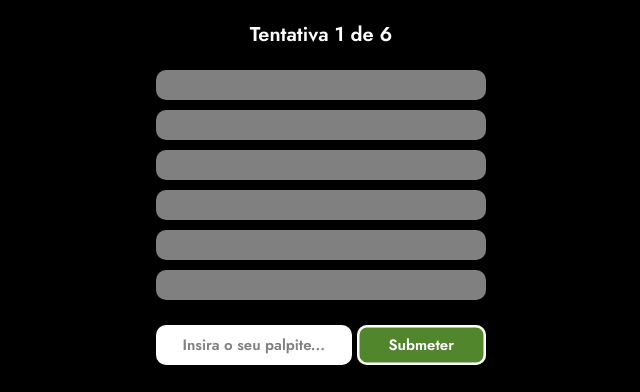
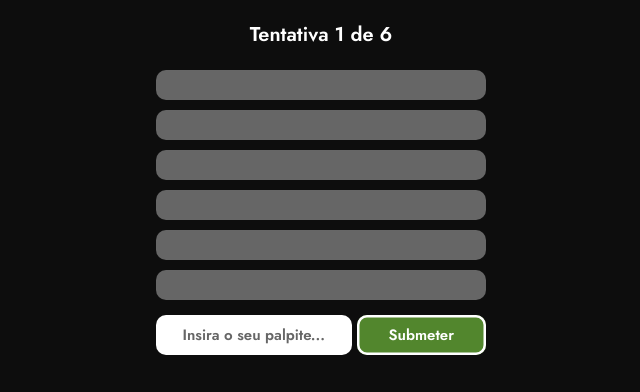
Before and after one commit to Marcos92/Pingle, a React (Vite) app in the folder pingle/: page / in a window 1280 px wide. Shown: the part 478-870 px from the top of the page, without its empty margins (319-959 px from the left). Built offline with nearby package versions, Linux system fonts and the light colour scheme.

Commit message:
Share button

```diff
--- a/pingle/index.html
+++ b/pingle/index.html
@@ -2,8 +2,11 @@
 <html lang="en">
   <head>
     <meta charset="UTF-8" />
-    <link rel="icon" type="image/svg+xml" href="/vite.svg" />
+    <link rel="preconnect" href="https://fonts.googleapis.com">
+    <link rel="preconnect" href="https://fonts.gstatic.com" crossorigin>
+    <link href="https://fonts.googleapis.com/css2?family=M+PLUS+Rounded+1c&family=Source+Sans+3:ital,wght@0,200..900;1,200..900&display=swap" rel="stylesheet">
     <link href="https://fonts.googleapis.com/css2?family=Jost:wght@400;600&display=swap" rel="stylesheet">
+    <script src="https://kit.fontawesome.com/50fae3e70a.js" crossorigin="anonymous"></script>
     <meta name="viewport" content="width=device-width, initial-scale=1.0" />
     <title>Pingle</title>
   </head>
--- a/pingle/src/App.css
+++ b/pingle/src/App.css
@@ -10,6 +10,8 @@
 
   --green-primary: hsl(95, 50%, 35%);
   --green-dark: hsl(95, 50%, 20%);
+  --black-primary: hsl(0, 0%, 5%);
+  --gray-primary: hsl(0, 0%, 40%);
 }
 
 button {
@@ -19,33 +21,33 @@ button {
 
 input {
   all: unset;
-  caret-color: gray;
+  caret-color: var(--gray-primary);
 }
 
 input::placeholder {
-  color: gray;
+  color: var(--gray-primary);
   opacity: 1;
   font-size: 15px;
 }
 
 input::-webkit-input-placeholder {
   /* Chrome, Safari, Opera */
-  color: gray;
+  color: var(--gray-primary);
 }
 
 input::-moz-placeholder {
   /* Firefox 19+ */
-  color: gray;
+  color: var(--gray-primary);
 }
 
 input:-ms-input-placeholder {
   /* IE 10+ */
-  color: gray;
+  color: var(--gray-primary);
 }
 
 input:-moz-placeholder {
   /* Firefox 18- */
-  color: gray;
+  color: var(--gray-primary);
 }
 
 .main-container {
@@ -156,7 +158,7 @@ input:-moz-placeholder {
 }
 
 .guess-entry-empty {
-  background-color: gray;
+  background-color: var(--gray-primary);
   text-align: center;
   border-radius: 10px;
 }
@@ -167,8 +169,8 @@ input:-moz-placeholder {
 
 .guess-entry .hint {
   width: calc(25% - 2.5px);
-  font-family: "VT323", monospace;
-  font-size: 20px;
+  font-family: "M PLUS Rounded 1c", sans-serif;
+  font-size: 22px;
 }
 
 .guess-entry .hint.win {
@@ -187,25 +189,25 @@ input:-moz-placeholder {
   display: flex;
   align-items: center;
   width: 110%;
-  margin: 20px;
+  margin: 10px;
   height: 40px;
   gap: 5px;
 }
 
 .input-container .input-field,
 .input-container .input-button {
-  text-align: center;
-  border-radius: 10px;
   display: flex;
   align-items: center;
+  text-align: center;
   justify-content: center;
+  border-radius: 10px;
   font-size: 15px;
   font-weight: bold;
 }
 
 .input-container .input-field {
   width: calc(60% - 2.5px);
-  color: black;
+  color: var(--black-primary);
   background-color: white;
   height: 100%;
 }
@@ -220,8 +222,28 @@ input:-moz-placeholder {
   box-shadow: inset 0 0 0 2.5px white;
 }
 
-.input-button:active {
-  box-shadow: inset 0 0 0 2.5px gray;
+.share-button {
+  display: flex;
+  align-items: center;
+  text-align: center;
+  justify-content: center;
+  background-color: var(--green-primary);
+  width: 110%;
+  height: 40px;
+  margin: 10px;
+  border-radius: 10px;
+  font-size: 18px;
+  font-weight: bold;
+  box-shadow: inset 0 0 0 2.5px white;
+}
+
+.share-button i {
+  margin-left: 10px;
+}
+
+.input-button:active,
+.share-button:active {
+  box-shadow: inset 0 0 0 2.5px var(--gray-primary);
   background-color: var(--green-dark);
-  color: gray;
+  color: var(--gray-primary);
 }
--- a/pingle/src/App.tsx
+++ b/pingle/src/App.tsx
@@ -4,6 +4,8 @@ import GuessContainer from "./components/GuessContainer";
 import InputBar from "./components/InputBar";
 import ProductDisplay from "./components/ProductDisplay";
 import GameInfo from "./components/GameInfo";
+import ShareButton from "./components/ShareButton";
+import { Guess } from "./guess";
 
 function App() {
   const [productName, setProductName] = useState<string>("");
@@ -78,67 +80,137 @@ function App() {
     });
   }
 
-  function checkGuess(guess: number) {
-    console.log("checkGuess called with:", guess);
-    const guessObj = { guess, closeness: "", direction: 0 };
-    const amountAway = Math.abs(productPrice - guess);
-    console.log("productPrice:", productPrice, "amountAway:", amountAway);
+  function checkGuess(value: number) {
+    const currentGuess: Guess = {
+      price: value,
+      closeness: "far",
+      direction: 0,
+    };
+    const amountAway = Math.abs(productPrice - value);
 
     let isWin = false;
 
+    //Player wins if guess is within 10 cents of the product price
     if (amountAway < 0.1) {
-      guessObj.closeness = "win";
-      guessObj.direction = 0;
+      currentGuess.closeness = "win";
+      currentGuess.direction = 0;
       isWin = true;
-      console.log("Guess is a WIN!");
-      gameWon();
     } else {
+      // Player is near if guess is within 1 euro of the product price
       if (amountAway < 1.0) {
-        guessObj.closeness = "near";
-        console.log("Guess is NEAR");
+        currentGuess.closeness = "near";
       } else {
-        guessObj.closeness = "far";
-        console.log("Guess is FAR");
+        currentGuess.closeness = "far";
       }
-      if (guess > productPrice) {
-        guessObj.direction = -1;
-      } else if (guess < productPrice) {
-        guessObj.direction = 1;
+
+      //Set direction based on whether guess is higher or lower than product price
+      if (value > productPrice) {
+        currentGuess.direction = -1;
+      } else if (value < productPrice) {
+        currentGuess.direction = 1;
       }
     }
 
     setGameState((prev: any) => {
-      const newGuesses = [...prev.guesses, { ...guessObj }];
+      const newGuesses = [...prev.guesses, { ...currentGuess }];
       let updatedState = {
         ...prev,
         guesses: newGuesses,
-        hasWon: isWin ? true : prev.hasWon,
+        hasWon: isWin,
       };
-      if (newGuesses.length === 6 && !isWin) {
-        console.log("Max guesses reached. Game lost.");
-        gameLost();
-      }
       setTimeout(() => {
         localStorage.setItem("state", JSON.stringify(updatedState));
       }, 0);
-      console.log("Updated gameState:", updatedState);
-      return { ...updatedState }; // ensure new object reference
+      return { ...updatedState };
     });
+
+    function gameWon() {
+      userStats.numWins++;
+      userStats.currentStreak++;
+      userStats.winsInNum[gameState.guesses.length - 1]++;
+      if (userStats.currentStreak > userStats.maxStreak) {
+        userStats.maxStreak = userStats.currentStreak;
+      }
+      gameState.hasWon = true;
+
+      localStorage.setItem("state", JSON.stringify(gameState));
+      localStorage.setItem("stats", JSON.stringify(userStats));
+    }
+
+    function gameLost() {
+      userStats.currentStreak = 0;
+
+      localStorage.setItem("stats", JSON.stringify(userStats));
+    }
   }
 
-  function gameWon() {
-    // Placeholder: implement win logic if needed
-    // For now, do nothing
-  }
+  function share() {
+    const date = new Date();
+    const formattedDate = date.toLocaleDateString("pt-PT", {
+      weekday: "long",
+      year: "numeric",
+      month: "long",
+      day: "numeric",
+    });
+    let output = `PINGLE - ${formattedDate}\n`;
+    output += gameState.hasWon ? ` ${gameState.guesses.length}/6\n` : ` X/6\n`;
 
-  function gameLost() {
-    // Placeholder: implement lose logic if needed
-    // For now, do nothing
+    (gameState.guesses as Guess[]).forEach((guess: Guess) => {
+      output +=
+        (guess.direction === 1 ? "⬆️" : guess.direction === -1 ? "⬇️" : "✅") +
+        (guess.closeness === "far"
+          ? "🟥"
+          : guess.closeness === "near"
+          ? "🟨"
+          : "") +
+        "\n";
+    });
+
+    const isMobile =
+      typeof navigator !== "undefined" &&
+      /Android|webOS|iPhone|iPad|iPod|BlackBerry|Windows Phone|IEMobile|Opera Mini/i.test(
+        navigator.userAgent
+      );
+
+    if (isMobile && typeof (navigator as any).canShare === "function") {
+      (navigator as any)
+        .share({
+          title: "PINGLE",
+          text: output,
+          url: "https://pingle.com",
+        })
+        .catch((error: any) => console.error("Share failed:", error));
+    } else {
+      output += `https://pingle.com`;
+      if (
+        navigator.clipboard &&
+        typeof navigator.clipboard.writeText === "function"
+      ) {
+        navigator.clipboard.writeText(output);
+      } else {
+        const textArea = document.createElement("textarea");
+        textArea.value = output;
+        document.body.appendChild(textArea);
+        textArea.focus();
+        textArea.select();
+        try {
+          document.execCommand("copy");
+        } catch (err) {
+          console.error("Fallback: Copy command failed", err);
+        }
+        document.body.removeChild(textArea);
+      }
+    }
   }
 
   useEffect(() => {
     fetchGameData(gameIndex);
   }, [gameIndex]);
+
+  let showShareButton = false; //test only */
+  if (gameState.guesses.length === 6 || gameState.hasWon) {
+    showShareButton = true;
+  }
 
   return (
     <>
@@ -151,7 +223,11 @@ function App() {
           productPrice={productPrice}
         />
         <GuessContainer guesses={gameState.guesses} />
-        <InputBar checkGuess={checkGuess} />
+        {showShareButton ? (
+          <ShareButton share={share} />
+        ) : (
+          <InputBar checkGuess={checkGuess} />
+        )}
       </div>
     </>
   );
--- a/pingle/src/components/GameInfo.tsx
+++ b/pingle/src/components/GameInfo.tsx
@@ -9,14 +9,13 @@ export default function GameInfo({
   guessNumber,
   productPrice,
 }: GameInfoProps) {
-  console.log("GameInfo rendered with:", { hasWon, guessNumber, productPrice });
   return (
     <div className="game-info">
       {!hasWon && guessNumber < 6 && `Tentativa ${guessNumber + 1} de 6`}
       {hasWon && `Ganhou! O preço certo é ${productPrice}€`}
       {!hasWon &&
         guessNumber === 6 &&
-        `Perdeu! O preço certo é ${productPrice}€`}
+        `Perdeu! O preço certo era ${productPrice}€`}
     </div>
   );
 }
--- a/pingle/src/components/GuessContainer.tsx
+++ b/pingle/src/components/GuessContainer.tsx
@@ -1,45 +1,21 @@
+import { Guess } from "../guess";
 import GuessEntry from "./GuessEntry";
 
 export interface GuessContainerProps {
-  guesses: {
-    guess: number | undefined;
-    closeness: string | undefined;
-    direction: number;
-  }[];
+  guesses: (Guess | undefined)[];
 }
 
 export default function GuessContainer({ guesses }: GuessContainerProps) {
-  console.log("GuessContainer rendered with guesses:", guesses);
-
-  const paddedGuesses = (guesses ?? [])
-    .concat(
-      Array(Math.max(0, 6 - (guesses?.length ?? 0))).fill({
-        guess: undefined,
-        closeness: undefined,
-        direction: undefined,
-      })
-    )
-    .slice(0, 6);
+  // Pad guesses to always have 6 entries
+  const paddedGuesses = [...guesses];
+  while (paddedGuesses.length < 6) {
+    paddedGuesses.push(undefined);
+  }
 
   return (
     <div className="guess-container">
       {paddedGuesses.map((g, i) => (
-        <GuessEntry
-          key={i}
-          guess={g?.guess ?? 0}
-          closeness={
-            g?.closeness === "win" ||
-            g?.closeness === "near" ||
-            g?.closeness === "far"
-              ? g.closeness
-              : undefined
-          }
-          direction={
-            g?.direction === -1 || g?.direction === 0 || g?.direction === 1
-              ? g.direction
-              : undefined
-          }
-        />
+        <GuessEntry key={i} guess={g} />
       ))}
     </div>
   );
--- a/pingle/src/components/GuessEntry.tsx
+++ b/pingle/src/components/GuessEntry.tsx
@@ -1,22 +1,23 @@
+import { Guess } from "../guess";
+
 export interface GuessEntryProps {
-  guess: number;
-  closeness: "win" | "near" | "far" | undefined;
-  direction: -1 | 0 | 1 | undefined;
+  guess: Guess | undefined;
 }
 
-export default function GuessEntry({ guess, closeness, direction }: GuessEntryProps) {
-
-  console.log("GuessEntry rendered with:", { guess, closeness, direction });
-
+export default function GuessEntry({ guess }: GuessEntryProps) {
   return (
     <>
-      {(guess === undefined || closeness === undefined || direction === undefined) ? (
-      <div className="guess-entry-empty"></div>
+      {guess == null ? (
+        <div className="guess-entry-empty"></div>
       ) : (
-      <div className="guess-entry">
-        <div className="price">{guess.toFixed(2)}€</div>
-        <div className={`hint ${closeness}`}>{direction === 1 ? "↑" : direction === -1 ? "↓" : "✔"}</div>
-      </div>
+        <div className="guess-entry">
+          <div className="price">
+            {typeof guess?.price === "number" ? guess.price.toFixed(2) + "€" : "--"}
+          </div>
+          <div className={`hint ${guess?.closeness}`}>
+            {guess?.direction === 1 ? "↑" : guess?.direction === -1 ? "↓" : "✔"}
+          </div>
+        </div>
       )}
     </>
   );
--- a/pingle/src/components/InputBar.tsx
+++ b/pingle/src/components/InputBar.tsx
@@ -51,6 +51,7 @@ export default function InputBar({ checkGuess }: InputBarProps) {
   }
 
   return (
+    <>
       <div className="input-container">
         <input
           ref={inputRef}
@@ -67,5 +68,6 @@ export default function InputBar({ checkGuess }: InputBarProps) {
           Submeter
         </button>
       </div>
+    </>
   );
 }
--- /dev/null
+++ b/pingle/src/components/ShareButton.tsx
@@ -0,0 +1,34 @@
+type ShareButtonProps = {
+  share: () => void;
+};
+
+export default function ShareButton({ share }: ShareButtonProps) {
+  function handleInput() {
+    share();
+    const toast = document.getElementById("share-toast");
+    if (!toast) return;
+    toast.classList.remove("hide");
+    toast.classList.add("animate__flipInX");
+    setTimeout(() => {
+      if (!toast) return;
+      toast.classList.remove("animate__flipInX");
+      toast.classList.add("animate__flipOutX");
+      setTimeout(() => {
+        if (!toast) return;
+        toast.classList.remove("animate__flipOutX");
+        toast.classList.add("hide");
+      }, 1000);
+    }, 2000);
+  }
+
+  return (
+    <>
+      <button className="share-button" onClick={handleInput}>
+        Partilhar<i className="fa fa-share-nodes"></i>
+      </button>
+      <div id="share-toast" className="toast hide">
+        Partilhado com sucesso!
+      </div>
+    </>
+  );
+}
--- /dev/null
+++ b/pingle/src/guess.ts
@@ -0,0 +1,15 @@
+export class Guess {
+  price: number;
+  public closeness: 'near' | 'far' | 'win';
+  direction: 1 | -1 | 0;
+
+  constructor(
+    price: number,
+    closeness: 'near' | 'far' | 'win',
+    direction: 1 | -1 | 0
+  ) {
+    this.price = price;
+    this.closeness = closeness;
+    this.direction = direction;
+  }
+}
--- a/pingle/src/index.css
+++ b/pingle/src/index.css
@@ -3,7 +3,7 @@
 
   color-scheme: light dark;
   color: rgb(255, 255, 255);
-  background-color: #000000;
+  background-color: hsl(0, 0%, 5%);
 
   font-synthesis: none;
   text-rendering: optimizeLegibility;
```
Lines whose indentation alone changed are shown as unchanged.
